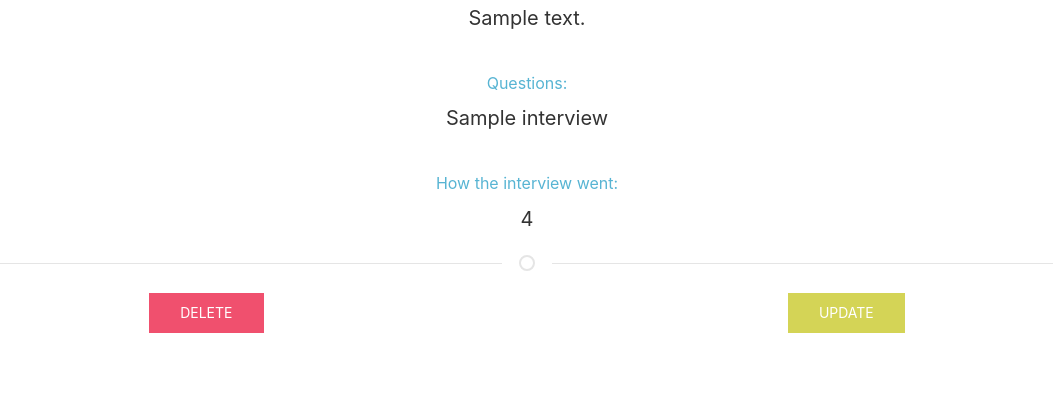
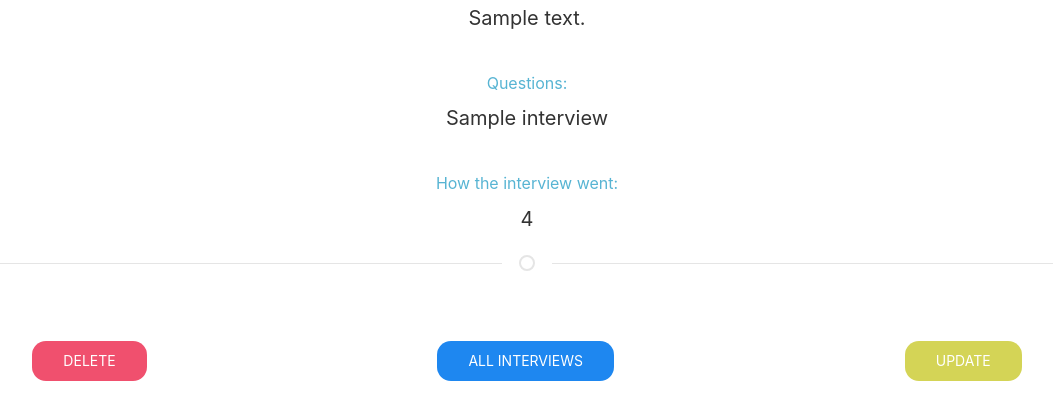
Before and after one commit to rperillo1/Job-Search-Tracker, a Django app: page /applications/1/interview/1/ in a window 1280 px wide. Shown: the part 302-722 px from the top of the page, without its empty margins (113-1166 px from the left). Run offline with Django 3.2, Linux system fonts and the light colour scheme; tables that the repository leaves empty hold one stand-in row (values such as "Sample post"); some libraries are stand-ins or nearby versions.

Commit message:
add jquery datepicker add interview button

```diff
--- a/job_search_tracker/settings.py
+++ b/job_search_tracker/settings.py
@@ -119,5 +119,4 @@ LOGOUT_REDIRECT_URL = "/"
 
 
 import django_heroku
-
 django_heroku.settings(locals())
--- a/main_app/static/main_app/styles/main.css
+++ b/main_app/static/main_app/styles/main.css
@@ -138,8 +138,11 @@ span.step {
 
 .flex-container {
     display: flex;
-    justify-content: center;
+    justify-content: space-around;
     align-items: center;
+}
+.flex-container button {
+    border-radius: 1em;
 }
 
 .delete-text {
--- a/main_app/templates/applications/index.html
+++ b/main_app/templates/applications/index.html
@@ -36,7 +36,7 @@
 
 
             <button class="uk-button uk-button-default"><a
-                    href="{% url 'interview_index' application.id %}">{{ application.title }} Interviews</a></button>
+                    href="{% url 'interview_index' application.id %}">{{ application.company }}/{{ application.title }} Interviews</a></button>
         </div>
     </div>
     {% endfor %}
--- a/main_app/templates/base.html
+++ b/main_app/templates/base.html
@@ -7,6 +7,7 @@
     <meta name="viewport" content="width=device-width, initial-scale=1.0">
     <link rel="shortcut icon" href="{% static 'main_app/img/favicon.png' %}" type="image/png">
     <title>Job-Search Tracker</title>
+    <link rel="stylesheet" href="//code.jquery.com/ui/1.12.1/themes/base/jquery-ui.css">
     <link rel="stylesheet" href="https://cdn.jsdelivr.net/npm/uikit@3.5.4/dist/css/uikit.min.css">
     <link rel="stylesheet" href="{% static 'main_app/styles/loading-bar.min.css' %}">
     <link rel="stylesheet" href="{% static 'main_app/styles/main.css' %}">
--- a/main_app/templates/main_app/interview_detail.html
+++ b/main_app/templates/main_app/interview_detail.html
@@ -14,10 +14,14 @@
         <h4 class='interview-info'>{{ interview.rating }}</h4>
 
         <hr class="uk-divider-icon">
+        <br>
+        <br>
         <div class='flex-container'>
-            <button class="uk-button uk-button-danger uk-align-center"><a class="danger-button"
+            <button class="uk-button uk-button-danger"><a class="danger-button"
                     href="{% url 'interview_delete' interview.application_id interview.id %}">Delete</a></button>
-            <button class="uk-button uk-button-danger uk-align-center update-btn"><a class="danger-button"
+            <button class="uk-button uk-button-primary"><a class="danger-button"
+                href="{% url 'interview_index' interview.application_id %}">All Interviews</a></button>
+            <button class="uk-button uk-button-danger update-btn"><a class="danger-button"
                     href="{% url 'interview_update' interview.application_id interview.id %}">Update</a></button>
         </div>
     </div>
--- a/main_app/templates/main_app/interview_form.html
+++ b/main_app/templates/main_app/interview_form.html
@@ -15,4 +15,5 @@
         <input type="submit" value="Submit!" class="uk-button uk-button-secondary uk-align-center">
     </form>
 </div>
+
 {% endblock %}
```
Also changed, not shown: main_app/templates/main_app/application_form.html (+10 -0 lines).
